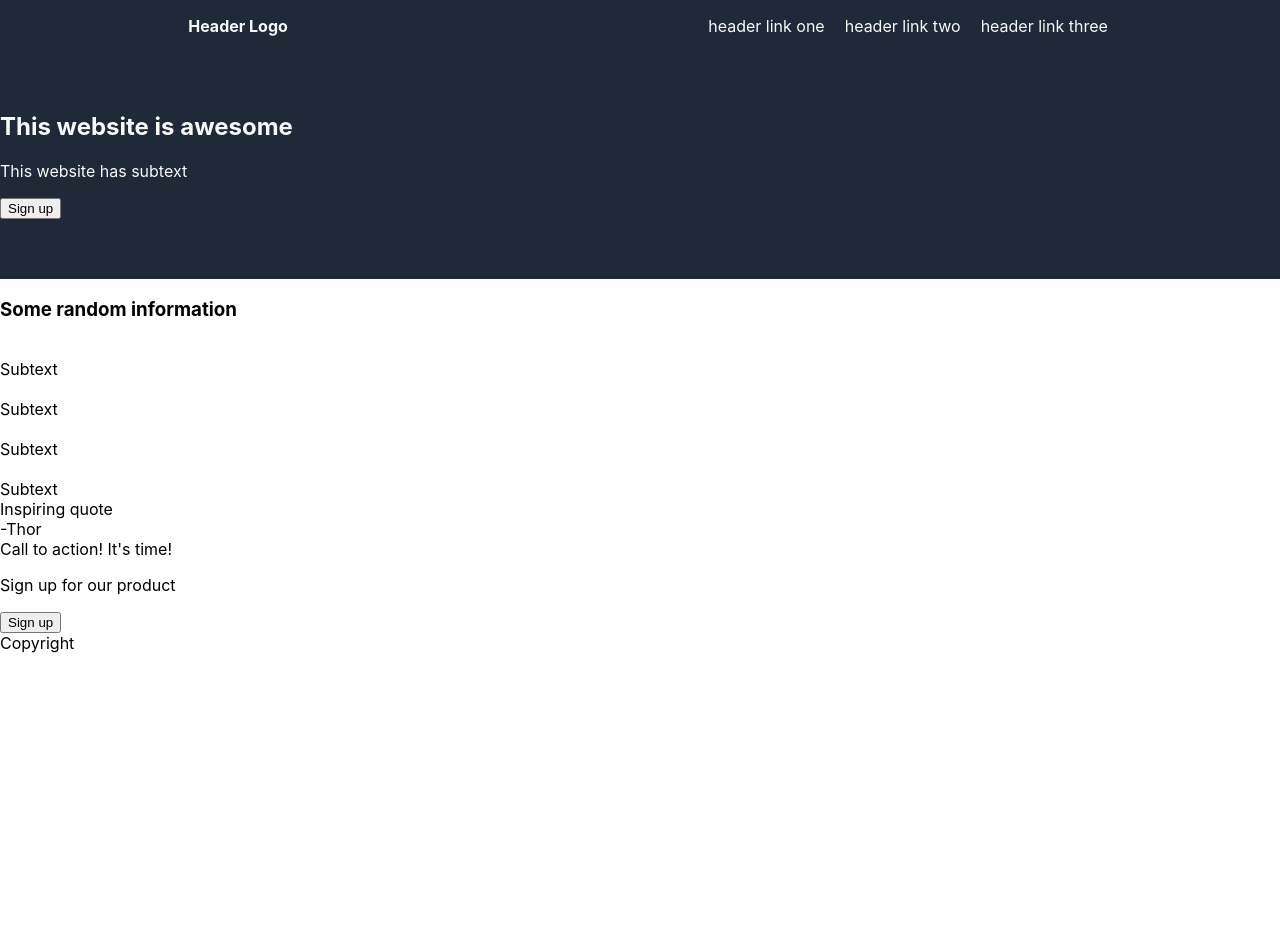
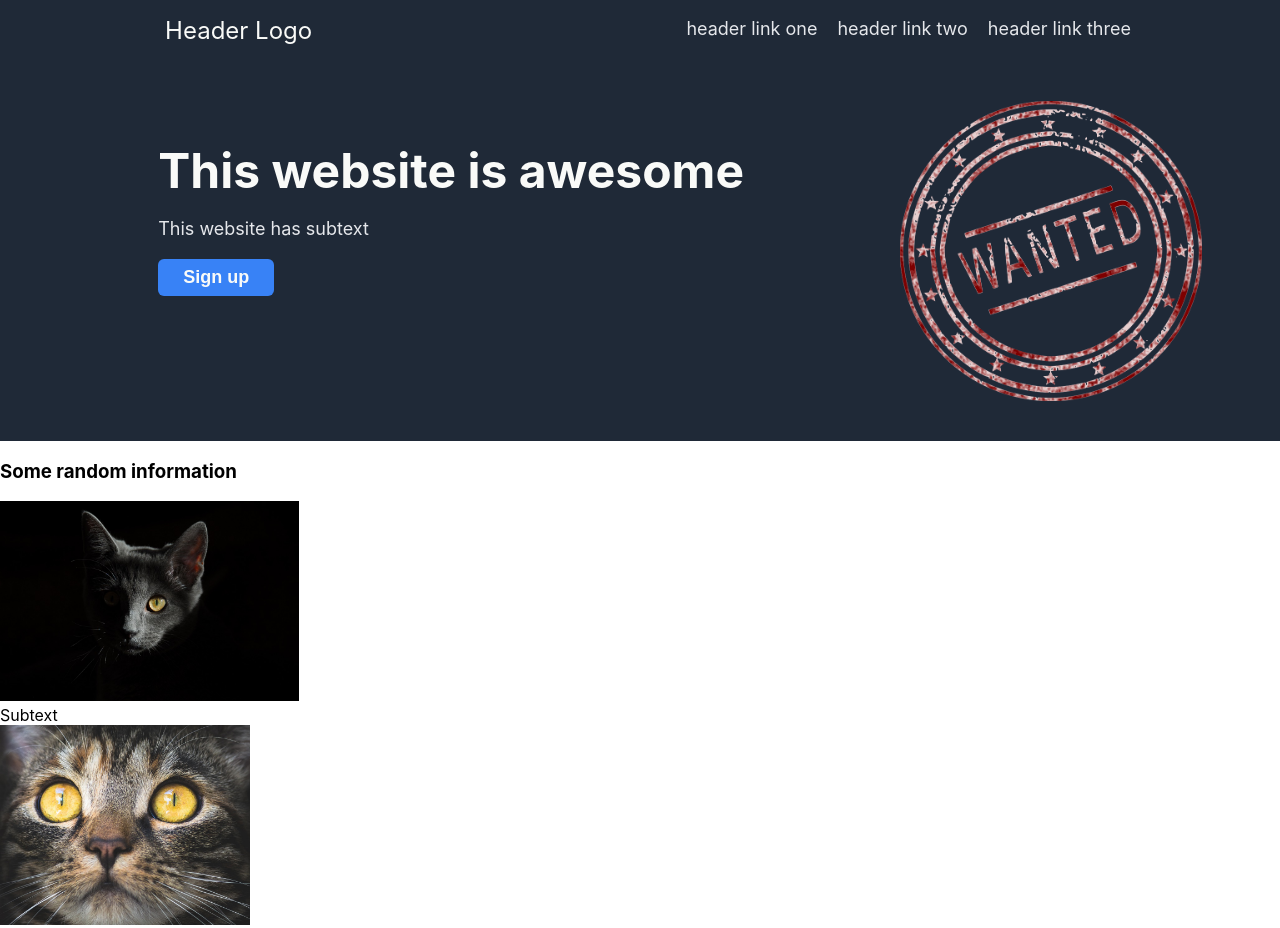
Before and after one commit to Hannah-Odette/landing-page, a plain HTML site: page index.html in a window 1280 px wide. Shown: the top 928 px of the page. Before the commit the page ends 800 px from the top, so only its background shows below. Drawn offline with Linux system fonts and the light colour scheme.

Commit message:
Added CSS to middle

```diff
--- a/index.html
+++ b/index.html
@@ -23,7 +23,7 @@
             <p>This website has subtext</p>
             <button>Sign up</button>
         </div>
-        <img src="" alt="">
+        <img class="wanted" src="./images/wanted.png" alt="red circular wanted stamp">
     </div>
 
     <div class="wantedcats">
@@ -31,19 +31,19 @@
             <h3>Some random information</h3>
         </div>
         <div class="cats">
-            <img src="" alt="">
+            <img src="./images/dark.jpg" alt="face of a grey cat with yellow eyes in shadow, black background">
             <div class="subtext">Subtext</div>
         </div>
         <div class="cats">
-            <img src="" alt="">
+            <img src="./images/golden.jpg" alt="face of a dark tabby cat with golden eyes looking up">
             <div class="subtext">Subtext</div>
         </div>
         <div class="cats">
-            <img src="" alt="">
+            <img src="./images/grey.jpg" alt="face of a grey tabby cat with blue eyes">
             <div class="subtext">Subtext</div>
         </div>
         <div class="cats">
-            <img src="" alt="">
+            <img src="./images/orange.jpg" alt="face of an orange tabby cat looking right">
             <div class="subtext">Subtext</div>
         </div>
     </div>
--- a/style.css
+++ b/style.css
@@ -8,20 +8,68 @@ body {
 .header,
 .middle {
     background-color: #1F2937;
-    color: #F9FAF8;
+    color: #E5E7EB;
     padding-bottom: 40px;
+    font-size: 18px;
 }
 
 .logo {
-    font-weight: bolder;
     margin: 16px;
+    color: #F9FAF8;
+    font-size: 24px;
 }
 
 .header,
 ul {
     display: flex;
     justify-content: space-around;
-    text-decoration: none;
     list-style: none;
     gap: 20px;
 }
+
+/*comment section one*/
+h2 {
+    font-size: 48px;
+    font-weight: bolder;
+    color: #F9FAF8;
+    margin-bottom: 0;
+}
+
+.middle .wanted {
+    height: 300px;
+    width: auto;
+}
+
+.middle {
+    display: flex;
+    justify-content: space-around;
+    padding-left: 80px;
+}
+
+button {
+    background-color: #3882F6;
+    color: #F9FAF8;
+    border: none;
+    padding: 8px 25px;
+    border-radius: 6px;
+    font-size: 18px;
+    font-weight: bold;
+}
+
+p {
+    margin-bottom: 20px;
+}
+
+
+
+img {
+    height: 200px;
+}
+
+
+.quote {
+    background-color: #E5E7EB;
+    color: #1F2937;
+    font-size: 36px;
+    font-style: italic;
+}
```
Also changed, not shown: images/wanted.png (added).
